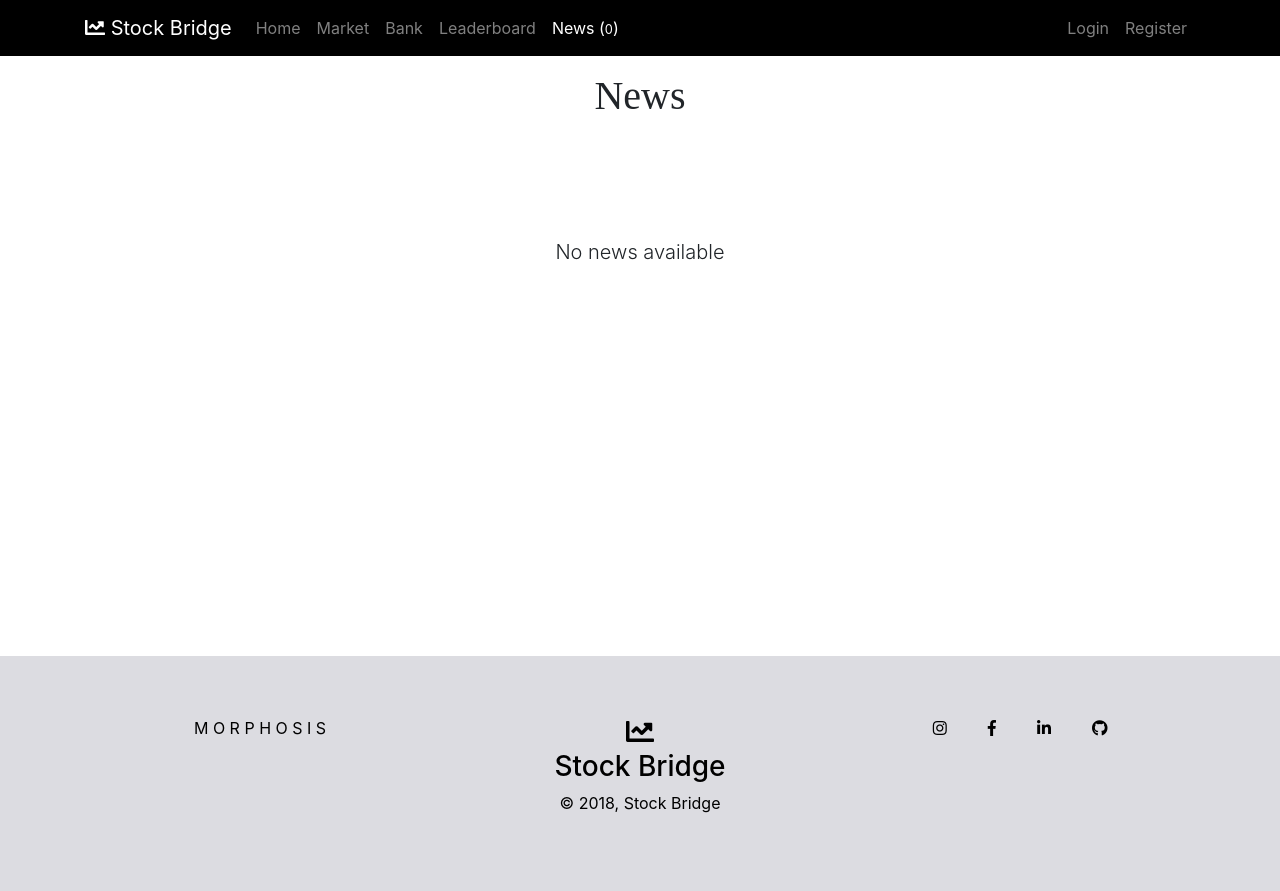
After one commit to morphosis-nitmz/Stock-Bridge-2018, a Django app: page /news/ in a window 1280 px wide. The commit adds this page. Run offline with Django 3.2, Linux system fonts and the light colour scheme; parts of the project's set-up code (start-up, migrations or seed data) failed here and were passed over; some libraries are stand-ins or nearby versions.

Commit message:
Add news panel

```diff
--- a/accounts/admin.py
+++ b/accounts/admin.py
@@ -4,7 +4,7 @@ from django.contrib.auth.models import Group
 from django.contrib.auth.admin import UserAdmin as BaseUserAdmin
 
 from .forms import UserAdminCreationForm, UserAdminChangeForm
-from .models import EmailActivation
+from .models import EmailActivation, News
 
 
 User = get_user_model()
@@ -55,3 +55,5 @@ class EmailActivationAdmin(admin.ModelAdmin):
 
 
 admin.site.register(EmailActivation, EmailActivationAdmin)
+
+admin.site.register(News)
--- /dev/null
+++ b/accounts/templates/accounts/news.html
@@ -0,0 +1,32 @@
+{% extends 'base.html' %}
+
+{% block base_head %}
+<title>News</title>
+{% endblock %}
+
+{% block content %}
+
+<div class="row">
+    <div class="col-12 text-center my-3">
+        <h1 class="heading">News</h1>
+    </div>
+</div>
+{% if object_list %}
+<div class="row">
+    {% for object in object_list %}
+        <div class="col-12">
+            <div class="alert alert-dark" role="alert">
+              {{ object.content|linebreaks }}
+            </div>
+        </div>
+    {% endfor %}
+</div>
+{% else %}
+<div class="row">
+    <div class="col-12 text-center mt-5 pt-5">
+        <h3 class="lead">No news available</h3>
+    </div>
+</div>
+{% endif %}
+
+{% endblock %}
--- a/accounts/views.py
+++ b/accounts/views.py
@@ -1,5 +1,3 @@
-from decimal import Decimal
-
 from django.shortcuts import render, redirect
 from django.http import Http404, HttpResponse
 from django.contrib import messages
@@ -10,12 +8,21 @@ from django.utils.safestring import mark_safe
 from django.core.urlresolvers import reverse
 
 from .forms import LoginForm, RegisterForm, ReactivateEmailForm
-from .models import EmailActivation
-from stock_bridge.mixins import AnonymousRequiredMixin, RequestFormAttachMixin, NextUrlMixin, LoginRequiredMixin, CreateCMPRecordMixin
+from .models import EmailActivation, News
+from stock_bridge.mixins import (AnonymousRequiredMixin,
+                                 RequestFormAttachMixin,
+                                 NextUrlMixin,
+                                 LoginRequiredMixin,
+                                 CreateCMPRecordMixin)
 from market.models import InvestmentRecord
 
 
 User = get_user_model()
+
+
+class NewsView(LoginRequiredMixin, CreateCMPRecordMixin, ListView):
+    template_name = 'accounts/news.html'
+    queryset = News.objects.all()
 
 
 class LoanView(LoginRequiredMixin, CreateCMPRecordMixin, View):
@@ -45,15 +52,19 @@ class LoanView(LoginRequiredMixin, CreateCMPRecordMixin, View):
 
 
 def cancel_loan(request):
-    for user in User.objects.all():
-        user.cancel_loan()
-    return HttpResponse('Loan Deducted', status=200)
+    if request.user.is_authenticated() and request.user.is_admin:
+        for user in User.objects.all():
+            user.cancel_loan()
+        return HttpResponse('Loan Deducted', status=200)
+    return redirect('home')
 
 
 def deduct_interest(request):
-    for user in User.objects.all():
-        user.cancel_loan()
-    return HttpResponse('Interest Deducted', status=200)
+    if request.user.is_authenticated() and request.user.is_admin:
+        for user in User.objects.all():
+            user.cancel_loan()
+        return HttpResponse('Interest Deducted', status=200)
+    return redirect('home')
 
 
 class ProfileView(LoginRequiredMixin, CreateCMPRecordMixin, DetailView):
--- a/stock_bridge/mixins.py
+++ b/stock_bridge/mixins.py
@@ -7,6 +7,7 @@ from django.utils.http import is_safe_url
 
 from .decorators import login_required_message_and_redirect
 from market.models import Company, CompanyCMPRecord
+from accounts.models import News
 
 
 LAST_ACTIVITY_TIME = getattr(settings, 'LAST_ACTIVITY_TIME')
@@ -23,7 +24,16 @@ class CreateCMPRecordMixin(object):
             print(LAST_ACTIVITY_TIME)
             for company in Company.objects.all():
                 CompanyCMPRecord.objects.create(company=company, cmp=company.cmp)
+        request.session['news'] = News.objects.all().count()
         return super(CreateCMPRecordMixin, self).dispatch(request, *args, **kwargs)
+
+
+class AdminRequiredMixin(object):
+
+    def dispatch(self, request, *args, **kwargs):
+        if request.user.is_authenticated() and request.user.is_admin:
+            return super(AdminRequiredMixin, self).dispatch(request, *args, **kwargs)
+        return redirect(getattr(settings, 'LOGIN_URL_REDIRECT', '/'))
 
 
 class LoginRequiredMixin(object):
--- a/stock_bridge/settings/production.py
+++ b/stock_bridge/settings/production.py
@@ -25,7 +25,7 @@ EMAIL_HOST_USER = config('EMAIL_HOST_USER')
 EMAIL_HOST_PASSWORD = config('EMAIL_HOST_PASSWORD')
 EMAIL_PORT = 587
 EMAIL_USE_TLS = True
-BASE_URL = 'stock-bridge.herokuapp.com'
+BASE_URL = 'stock-bridge.morphosis.org.in'
 
 DEFAULT_ACTIVATION_DAYS = 7
 
--- a/stock_bridge/urls.py
+++ b/stock_bridge/urls.py
@@ -6,7 +6,7 @@ from django.contrib.auth.views import LogoutView
 from django.views.generic import RedirectView
 
 from .views import HomeView
-from accounts.views import RegisterView, LoginView, LeaderBoardView, ProfileView
+from accounts.views import RegisterView, LoginView, LeaderBoardView, ProfileView, NewsView
 from market.views import UserTransactionHistoryView
 
 
@@ -16,6 +16,7 @@ urlpatterns = [
     url(r'^register/$', RegisterView.as_view(), name='register'),
     url(r'^logout/$', LogoutView.as_view(), name='logout'),
     url(r'^profile/(?P<username>[a-z]+)/$', ProfileView.as_view(), name='profile'),
+    url(r'^news/$', NewsView.as_view(), name='news'),
     url(r'^account/', include('accounts.urls', namespace='account')),
     url(r'^accounts/', include('accounts.passwords.urls')),
     url(r'^accounts/$', RedirectView.as_view(url='/account')),
--- a/templates/base/navbar.html
+++ b/templates/base/navbar.html
@@ -5,6 +5,7 @@
 {% url 'logout' as logout_url %}
 {% url 'transaction_history' as transaction_history_url %}
 {% url 'leaderboard' as leaderboard_url %}
+{% url 'news' as news_url %}
 {% url 'account:loan' as loan_url %}
 {% url 'profile' request.user.username as profile_url %}
 {% url 'market:company_select' as market_url %}
@@ -32,6 +33,9 @@
 				</li>
 				<li class="nav-item {% if request.path == leaderboard_url %}active{% endif %}">
 					<a class="nav-link" href="{{ leaderboard_url }}">Leaderboard</a>
+				</li>
+				<li class="nav-item {% if request.path == news_url %}active{% endif %}">
+					<a class="nav-link" href="{{ news_url }}">News (<small>{{ request.session.news }}</small>)</a>
 				</li>
 			</ul>
 			<ul class="navbar-nav ml-auto">
```
Also changed, not shown: accounts/models.py (+13 -0 lines), accounts/migrations/0004_news.py (added), db.sqlite3.
